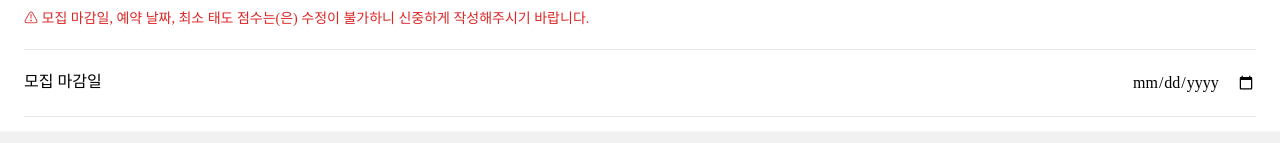
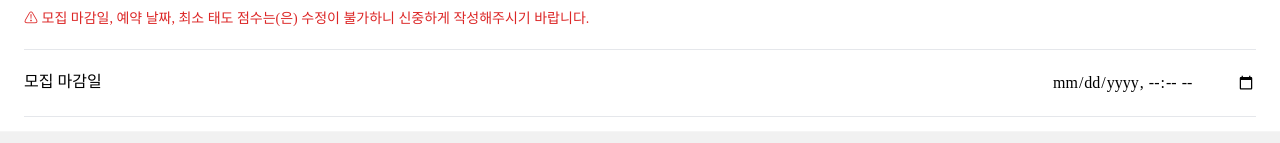
Before and after one commit to heua717/sgbg, a React (Create React App) app in the folder frontend/: page /meeting/create/more in a window 1280 px wide. Shown: the part 609-752 px from the top of the page. Built offline with nearby package versions, Linux system fonts and the light colour scheme; a web font is replaced by a local one.

Commit message:
[S07P22A707-229] feat: crate-room-ts completed

```diff
--- a/frontend/src/pages/room/CreateRoomMore.tsx
+++ b/frontend/src/pages/room/CreateRoomMore.tsx
@@ -83,16 +83,16 @@ const CreateRoomMore = () => {
       {/* 모집 마감일 */}
       <div className="flex justify-between">
         <label htmlFor="dueDate" className="flex mr-2">모집 마감일 </label>
-        <input type="date" id="dueDate" name="dueDate" className="flex" onChange={onChange} />
+        <input type="datetime-local" id="dueDate" name="dueDate" className="flex" onChange={onChange} />
       </div>
       <hr className="my-5" />
 
       {/* 예약 날짜 */}
       <div className="flex justify-between">
         <label htmlFor="bookingDate" className="flex mr-2">예약 날짜 </label>
-        <input type="date" id="bookingDate" name="bookingDate" className="flex" onChange={onChange} />
+        <input type="datetime-local" id="bookingDate" name="bookingDate" className="flex" onChange={onChange} />
       </div>
-      <p>{}</p>
+      {/* <p>{room.bookingDate.toDateString()}</p> */}
       <hr className="my-5" />
 
         {/* <div className="grid col-start-3 col-end- "> */}
--- a/frontend/src/store/room.ts
+++ b/frontend/src/store/room.ts
@@ -5,7 +5,7 @@ export interface room {
   category: string;
   minPerson: number;
   maxPerson: number;
-  location: string;
+  location: object;
   explanation: string;
 }
 
@@ -25,7 +25,7 @@ export const inputRoomInfo = atom<roomMore>({
     category: '',
     minPerson: 0,
     maxPerson: 0,
-    location: '',
+    location: {},
     explanation: '',
     dueDate: today,
     bookingDate: today,
```
